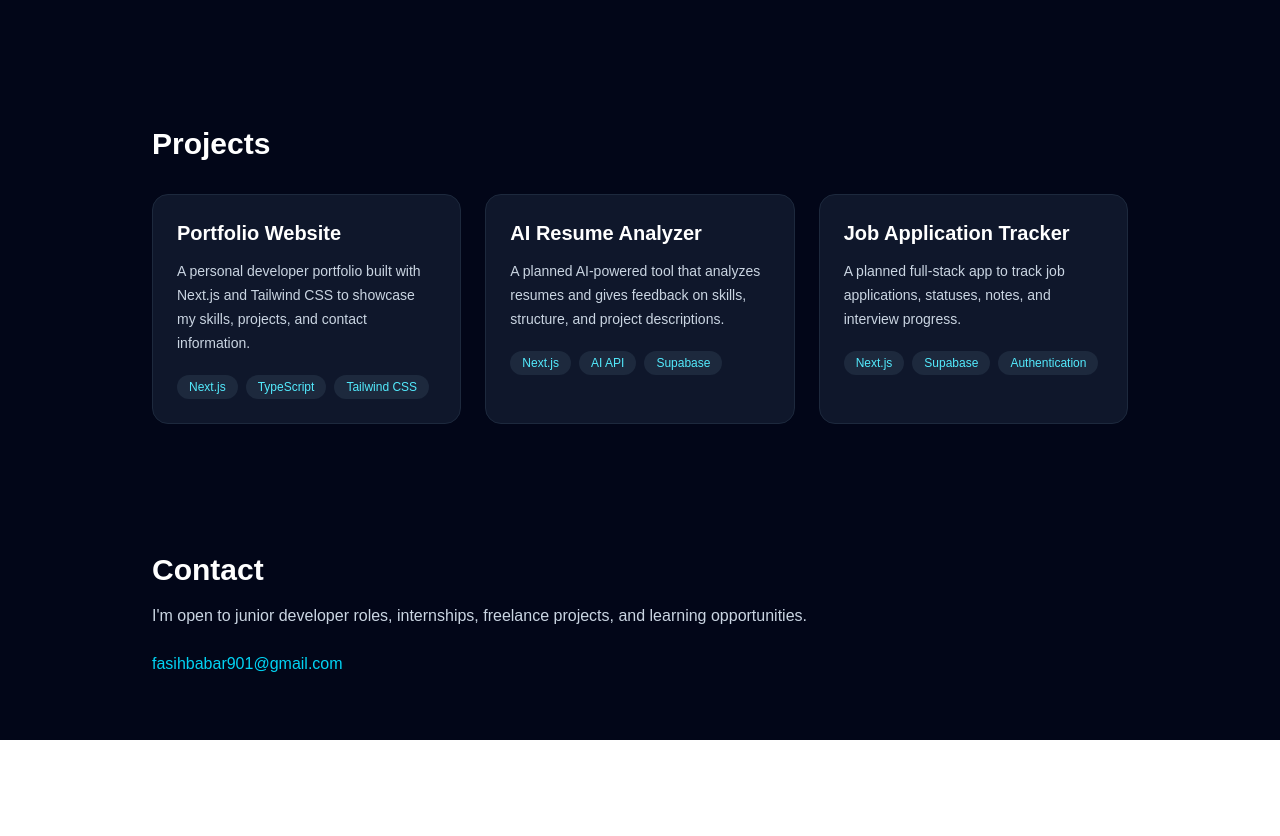
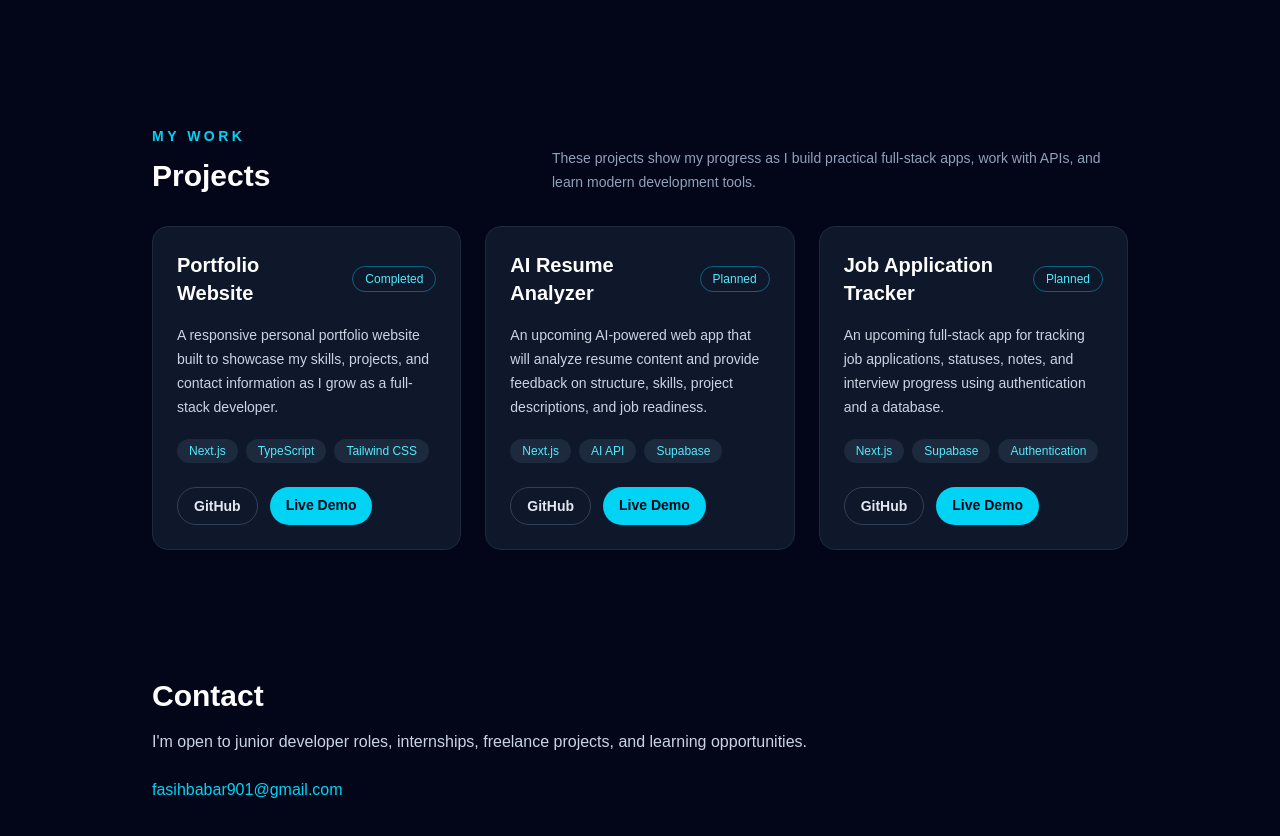
Before and after one commit to fasihbabar123/my-portfolio, a Next.js app: page / in a window 1280 px wide. Shown: the part 1248-2084 px from the top of the page. Before the commit the page ends 1988 px from the top, so only its background shows below. Built offline with nearby package versions, Linux system fonts and the light colour scheme.

Commit message:
Update page.tsx
project cards have been improved

```diff
--- a/app/page.tsx
+++ b/app/page.tsx
@@ -13,20 +13,29 @@ const projects = [
   {
     title: "Portfolio Website",
     description:
-      "A personal developer portfolio built with Next.js and Tailwind CSS to showcase my skills, projects, and contact information.",
+      "A responsive personal portfolio website built to showcase my skills, projects, and contact information as I grow as a full-stack developer.",
     tech: ["Next.js", "TypeScript", "Tailwind CSS"],
+    github: "https://github.com/fasihbabar123/my-portfolio",
+    live: "#",
+    status: "Completed",
   },
   {
     title: "AI Resume Analyzer",
     description:
-      "A planned AI-powered tool that analyzes resumes and gives feedback on skills, structure, and project descriptions.",
+      "An upcoming AI-powered web app that will analyze resume content and provide feedback on structure, skills, project descriptions, and job readiness.",
     tech: ["Next.js", "AI API", "Supabase"],
+    github: "#",
+    live: "#",
+    status: "Planned",
   },
   {
     title: "Job Application Tracker",
     description:
-      "A planned full-stack app to track job applications, statuses, notes, and interview progress.",
+      "An upcoming full-stack app for tracking job applications, statuses, notes, and interview progress using authentication and a database.",
     tech: ["Next.js", "Supabase", "Authentication"],
+    github: "#",
+    live: "#",
+    status: "Planned",
   },
 ];
 
@@ -55,7 +64,7 @@ export default function Home() {
           </div>
         </nav>
       </header>
-      <section className="mx-auto flex min-h-screen max-w-5xl flex-col justify-center px-6 py-20">
+      <section className="mx-auto flex min-h-screen max-w-5xl flex-col justify-center px-6 pb-20 pt-32">
         <p className="mb-4 text-sm font-semibold uppercase tracking-[0.3em] text-cyan-400">
           Computer Science Graduate
         </p>
@@ -113,17 +122,35 @@ export default function Home() {
       </section>
 
       <section className="mx-auto max-w-5xl px-6 py-16" id="projects">
-        <h2 className="text-3xl font-bold">Projects</h2>
+  <div className="flex flex-col gap-3 sm:flex-row sm:items-end sm:justify-between">
+    <div>
+      <p className="text-sm font-semibold uppercase tracking-[0.25em] text-cyan-400">
+        My Work
+      </p>
+      <h2 className="mt-3 text-3xl font-bold">Projects</h2>
+    </div>
+
+    <p className="max-w-xl text-sm leading-6 text-slate-400">
+      These projects show my progress as I build practical full-stack apps,
+      work with APIs, and learn modern development tools.
+    </p>
+  </div>
 
   <div className="mt-8 grid gap-6 md:grid-cols-3">
     {projects.map((project) => (
       <article
         key={project.title}
-              className="rounded-2xl border border-slate-800 bg-slate-900 p-6"
+        className="flex flex-col rounded-2xl border border-slate-800 bg-slate-900 p-6 transition hover:-translate-y-1 hover:border-cyan-400/60"
       >
+        <div className="flex items-center justify-between gap-4">
           <h3 className="text-xl font-semibold">{project.title}</h3>
 
-              <p className="mt-3 text-sm leading-6 text-slate-300">
+          <span className="rounded-full border border-cyan-400/40 px-3 py-1 text-xs text-cyan-300">
+            {project.status}
+          </span>
+        </div>
+
+        <p className="mt-4 flex-1 text-sm leading-6 text-slate-300">
           {project.description}
         </p>
 
@@ -136,6 +163,24 @@ export default function Home() {
               {item}
             </span>
           ))}
+        </div>
+
+        <div className="mt-6 flex gap-3">
+          <a
+            href={project.github}
+            target="_blank"
+            className="rounded-full border border-slate-700 px-4 py-2 text-sm font-semibold text-slate-200 transition hover:border-cyan-400 hover:text-cyan-400"
+          >
+            GitHub
+          </a>
+
+          <a
+            href={project.live}
+            target="_blank"
+            className="rounded-full bg-cyan-400 px-4 py-2 text-sm font-semibold text-slate-950 transition hover:bg-cyan-300"
+          >
+            Live Demo
+          </a>
         </div>
       </article>
     ))}
```
Lines whose indentation alone changed are shown as unchanged.
